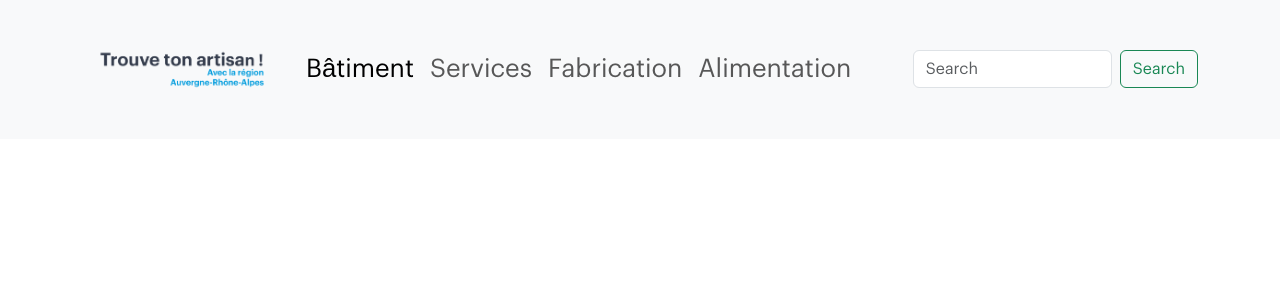
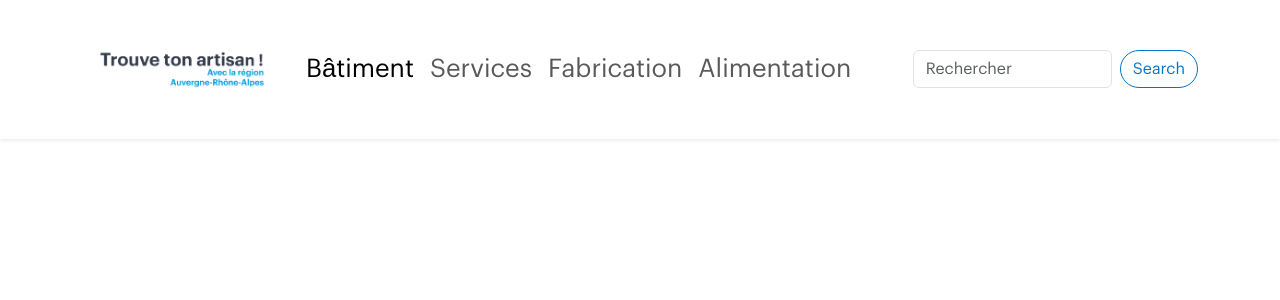
Before and after one commit to HugoMelin/Projet_CEF_Trouve-ton-artisan_Angular, an Angular app: page / in a window 1280 px wide. Shown: the top 300 px of the page. Built offline with nearby package versions, Linux system fonts and the light colour scheme.

Commit message:
Some change in header

```diff
--- a/src/app/components/header/header.component.html
+++ b/src/app/components/header/header.component.html
@@ -1,5 +1,5 @@
 <header id="header">
-    <nav class="navbar navbar-expand-lg bg-body-tertiary">
+    <nav class="navbar navbar-expand-lg shadow-sm">
         <div class="container">
           <a class="navbar-brand" routerLink="/">
             <img src="/assets/img/Logo.png" alt="Logo Trouve ton artisan avec la région Auvergne-Rhône-Alpes" width="200px">
@@ -23,8 +23,9 @@
               </li>
             </ul>
             <form class="d-flex" role="search">
-              <input class="form-control me-2" type="search" placeholder="Search" aria-label="Search">
-              <button class="btn btn-outline-success" type="submit">Search</button>
+              <label for="search-input" class="d-none">Rechercher</label>
+              <input class="form-control me-2" id="search-input" placeholder="Rechercher" aria-label="Search" type="search" required="required" aria-required="true">
+              <button class="btn btn-outline-primary" type="submit">Search</button>
             </form>
           </div>
         </div>
--- a/src/styles.scss
+++ b/src/styles.scss
@@ -1,4 +1,13 @@
 /* You can add global styles to this file, and also import other style files */
+
+.btn-outline-primary {
+    --bs-btn-color: #0074c7;
+    --bs-btn-border-color: #0074c7;
+    --bs-btn-hover-color: #fff;
+    --bs-btn-hover-bg: #0074c7;
+    --bs-btn-hover-border-color: #0074c7;
+    border-radius: 10rem;
+}
 
 @font-face {
     font-family: Graphik;
```
